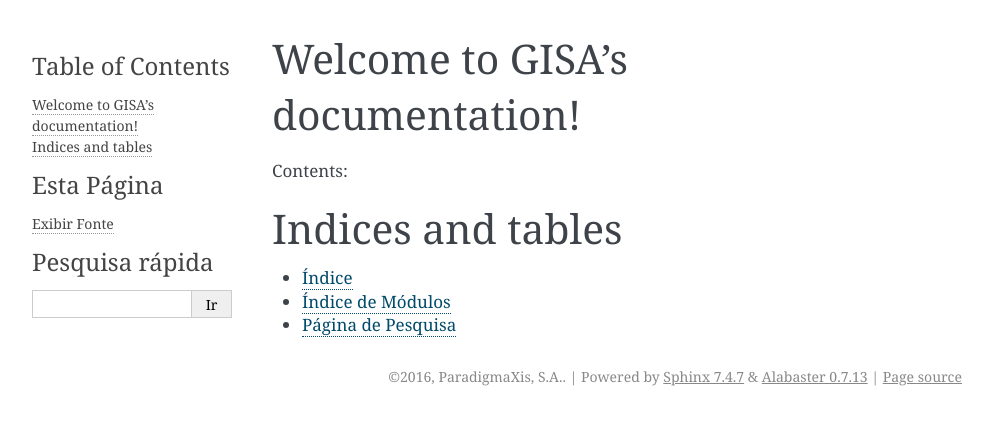
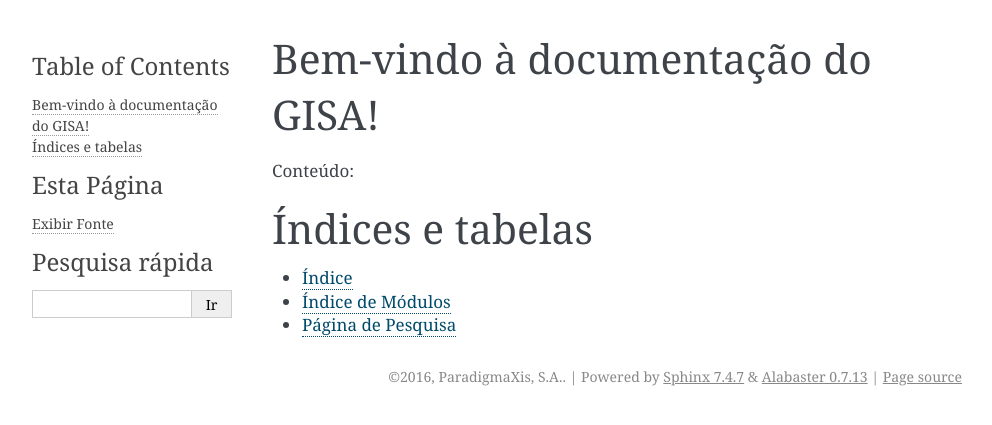
Before and after one commit to bmm/readthedocs, a Sphinx documentation site: the page built from docs/index.rst, in a window 1280 px wide. Shown: the top 425 px of the page, without its empty margins (148-1140 px from the left). Built offline with Sphinx 7.4.7, drawn with Linux system fonts in a browser that asks for light colours.

Commit message:
Index translattion to pt

```diff
--- a/docs/index.rst
+++ b/docs/index.rst
@@ -3,17 +3,17 @@
    You can adapt this file completely to your liking, but it should at least
    contain the root `toctree` directive.
 
-Welcome to GISA's documentation!
-================================
+Bem-vindo à documentação do GISA!
+=================================
 
-Contents:
+Conteúdo:
 
 .. toctree::
    :maxdepth: 2
 
 
 
-Indices and tables
+Índices e tabelas
 ==================
 
 * :ref:`genindex`
```
